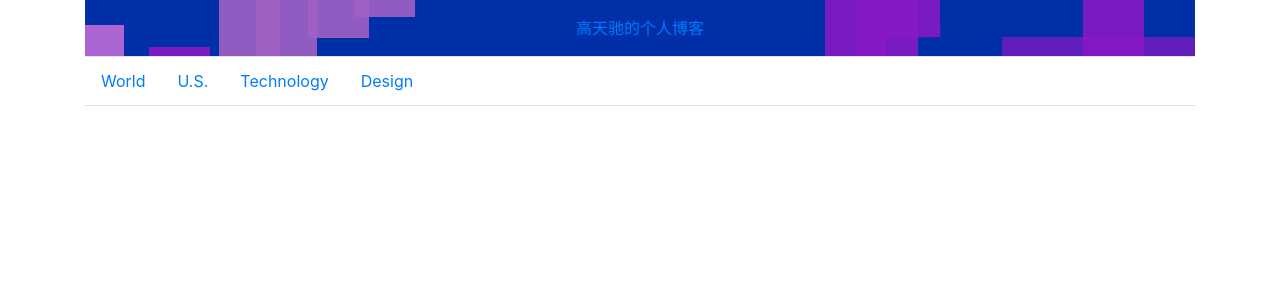
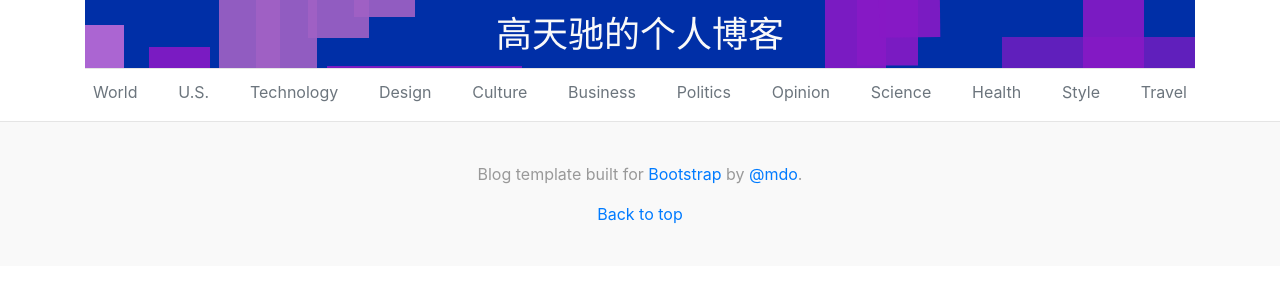
Before and after one commit to gaotianchi/myblog, a Flask app: page / in a window 1280 px wide. Shown: the top 300 px of the page. Run offline with Flask 3, Linux system fonts and the light colour scheme.

Commit message:
✨ feat(templates): 更改基模板页面的样式
基于 bootstrap 中的 blog 模板样例

下面开始做有关文章详细页面的工作

```diff
--- /dev/null
+++ b/myblog/static/css/blog.css
@@ -0,0 +1,127 @@
+/* stylelint-disable selector-list-comma-newline-after */
+
+.blog-header {
+    line-height: 1;
+    border-bottom: 1px solid #e5e5e5;
+    background-image: url("../img/cover.svg");
+  }
+
+  .blog-header-logo {
+    font-family: "Playfair Display", Georgia, "Times New Roman", serif;
+    font-size: 2.25rem;
+    color: #f9f9f9;
+  }
+
+  .blog-header-logo:hover {
+    text-decoration: none;
+  }
+
+  h1, h2, h3, h4, h5, h6 {
+    font-family: "Playfair Display", Georgia, "Times New Roman", serif;
+  }
+
+  .display-4 {
+    font-size: 2.5rem;
+  }
+  @media (min-width: 768px) {
+    .display-4 {
+      font-size: 3rem;
+    }
+  }
+
+  .nav-scroller {
+    position: relative;
+    z-index: 2;
+    height: 2.75rem;
+    overflow-y: hidden;
+  }
+
+  .nav-scroller .nav {
+    display: -ms-flexbox;
+    display: flex;
+    -ms-flex-wrap: nowrap;
+    flex-wrap: nowrap;
+    padding-bottom: 1rem;
+    margin-top: -1px;
+    overflow-x: auto;
+    text-align: center;
+    white-space: nowrap;
+    -webkit-overflow-scrolling: touch;
+  }
+
+  .nav-scroller .nav-link {
+    padding-top: .75rem;
+    padding-bottom: .75rem;
+    font-size: .875rem;
+  }
+
+  .card-img-right {
+    height: 100%;
+    border-radius: 0 3px 3px 0;
+  }
+
+  .flex-auto {
+    -ms-flex: 0 0 auto;
+    flex: 0 0 auto;
+  }
+
+  .h-250 { height: 250px; }
+  @media (min-width: 768px) {
+    .h-md-250 { height: 250px; }
+  }
+
+  /*
+   * Blog name and description
+   */
+  .blog-title {
+    margin-bottom: 0;
+    font-size: 2rem;
+    font-weight: 400;
+  }
+  .blog-description {
+    font-size: 1.1rem;
+    color: #999;
+  }
+
+  @media (min-width: 40em) {
+    .blog-title {
+      font-size: 3.5rem;
+    }
+  }
+
+  /* Pagination */
+  .blog-pagination {
+    margin-bottom: 4rem;
+  }
+  .blog-pagination > .btn {
+    border-radius: 2rem;
+  }
+
+  /*
+   * Blog posts
+   */
+  .blog-post {
+    margin-bottom: 4rem;
+  }
+  .blog-post-title {
+    margin-bottom: .25rem;
+    font-size: 2.5rem;
+  }
+  .blog-post-meta {
+    margin-bottom: 1.25rem;
+    color: #999;
+  }
+
+  /*
+   * Footer
+   */
+  .blog-footer {
+    padding: 2.5rem 0;
+    color: #999;
+    text-align: center;
+    background-color: #f9f9f9;
+    border-top: .05rem solid #e5e5e5;
+  }
+  .blog-footer p:last-child {
+    margin-bottom: 0;
+  }
--- a/myblog/templates/base.html
+++ b/myblog/templates/base.html
@@ -9,29 +9,39 @@
     <!-- Bootstrap CSS -->
     <link rel="stylesheet" href="https://cdn.jsdelivr.net/npm/bootstrap@4.6.2/dist/css/bootstrap.min.css"
         integrity="sha384-xOolHFLEh07PJGoPkLv1IbcEPTNtaed2xpHsD9ESMhqIYd0nLMwNLD69Npy4HI+N" crossorigin="anonymous">
+    <link rel="stylesheet" href="../static/css/blog.css">
     <link rel="icon" href="../static/img/favicon.ico" type="image/x-icon">
     <title>高天驰的个人博客</title>
 </head>
 
 <body>
     <div class="container">
-        <header class="border-bottom lh-1 py-3" style="background-image: url('../static/img/cover.svg');">
+        <header class="blog-header py-3">
             <div class="row flex-nowrap justify-content-between align-items-center">
                 <div class="col-1 pt-1">
                 </div>
                 <div class="col-10 text-center">
-                    <a class="blog-header-logo text-body-emphasis text-decoration-none" href="#">高天驰的个人博客</a>
+                    <a class="blog-header-logo" href="#">高天驰的个人博客</a>
                 </div>
                 <div class="col-1 d-flex justify-content-end align-items-center">
+
                 </div>
             </div>
         </header>
-        <div class="nav-scroller py-1 mb-3 border-bottom">
-            <nav class="nav nav-underline">
-                <a class="nav-item nav-link link-body-emphasis active" href="#">World</a>
-                <a class="nav-item nav-link link-body-emphasis" href="#">U.S.</a>
-                <a class="nav-item nav-link link-body-emphasis" href="#">Technology</a>
-                <a class="nav-item nav-link link-body-emphasis" href="#">Design</a>
+        <div class="nav-scroller py-1 mb-2">
+            <nav class="nav d-flex justify-content-between">
+                <a class="p-2 text-muted" href="#">World</a>
+                <a class="p-2 text-muted" href="#">U.S.</a>
+                <a class="p-2 text-muted" href="#">Technology</a>
+                <a class="p-2 text-muted" href="#">Design</a>
+                <a class="p-2 text-muted" href="#">Culture</a>
+                <a class="p-2 text-muted" href="#">Business</a>
+                <a class="p-2 text-muted" href="#">Politics</a>
+                <a class="p-2 text-muted" href="#">Opinion</a>
+                <a class="p-2 text-muted" href="#">Science</a>
+                <a class="p-2 text-muted" href="#">Health</a>
+                <a class="p-2 text-muted" href="#">Style</a>
+                <a class="p-2 text-muted" href="#">Travel</a>
             </nav>
         </div>
     </div>
@@ -39,6 +49,13 @@
         {% block main %}
         {% endblock main %}
     </main>
+    <footer class="blog-footer">
+        <p>Blog template built for <a href="https://getbootstrap.com/">Bootstrap</a> by <a
+                href="https://twitter.com/mdo">@mdo</a>.</p>
+        <p>
+            <a href="#">Back to top</a>
+        </p>
+    </footer>
     {% block script %}
 
     {% endblock script %}
```
